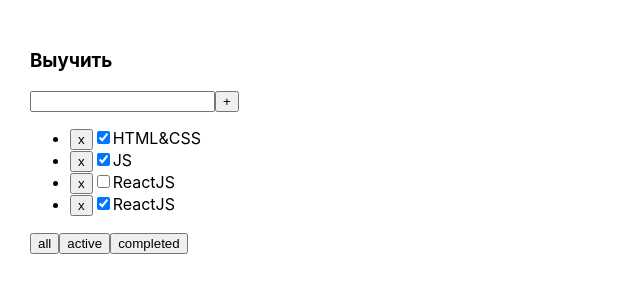
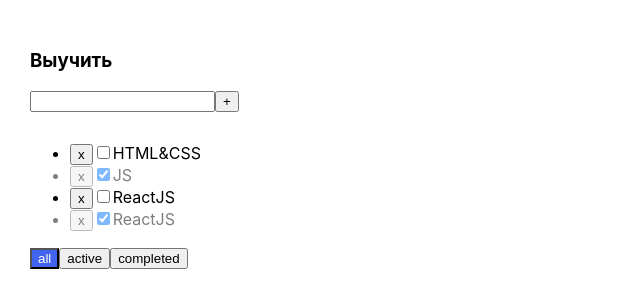
Before and after one commit to DaniyelGit/Todolist, a React (Create React App) app: page / in a window 1280 px wide. Shown: the top 308 px of the page, without its empty margins (0-640 px from the left). Built offline with nearby package versions, Linux system fonts and the light colour scheme.

Commit message:
refactor component Todolist added module.css for component Todolist.tsx added validation for the task name input

```diff
--- a/src/App.tsx
+++ b/src/App.tsx
@@ -1,7 +1,7 @@
 import React, {useState} from 'react';
 import './App.css';
 
-import {Todolist} from "./components/Todolist";
+import {Todolist} from "./components/Todolist/Todolist";
 import {v1} from "uuid";
 
 export type TasksType = {
@@ -17,7 +17,7 @@ function App() {
 
 
    const [tasks, setTasks] = useState<Array<TasksType>>([
-      {id: v1(), title: "HTML&CSS", isDone: true},
+      {id: v1(), title: "HTML&CSS", isDone: false},
       {id: v1(), title: "JS", isDone: true},
       {id: v1(), title: "ReactJS", isDone: false},
       {id: v1(), title: "ReactJS", isDone: true},
@@ -49,10 +49,10 @@ function App() {
    let filteredTasks = tasks;
    if (filterTask === 'active') {
       filteredTasks = tasks.filter(item => !item.isDone)
-   };
+   }
    if (filterTask === 'completed') {
       filteredTasks = tasks.filter(item => item.isDone)
-   };
+   }
 
    return (
       <div className="App">
--- a/src/components/Button.tsx
+++ b/src/components/Button.tsx
@@ -3,15 +3,18 @@ import React from 'react';
 export type ButtonPropsType = {
    children: string
    onClick: () => void
+   className?: string
 }
 
 export const Button = (props: ButtonPropsType) => {
    const {
       children,
-      onClick
+      onClick,
+      className,
    } = props;
 
+
    return (
-      <button onClick={onClick}>{children}</button>
+      <button className={className} onClick={onClick}>{children}</button>
    );
 };
--- /dev/null
+++ b/src/components/Todolist/Todolist.module.css
@@ -0,0 +1,28 @@
+.wrapper {
+    position: relative;
+    padding-bottom: 15px;
+}
+
+.error {
+    border: 1px solid red;
+}
+
+.error:focus {
+    outline: none;
+}
+
+.errorMessage {
+    position: absolute;
+    left: 0;
+    bottom: -8px;
+    color: red;
+}
+
+.activeFilter {
+    background-color: #4164f1;
+    color: #fff;
+}
+
+.taskIsDone {
+    opacity: .5;
+}
--- a/src/components/Todolist.tsx
+++ b/src/components/Todolist/Todolist.tsx
@@ -1,6 +1,8 @@
 import React, {ChangeEvent, KeyboardEvent, useState} from "react";
-import {FilterValuesType, TasksType} from "../App";
-import {Button} from "./Button";
+import s from './Todolist.module.css';
+
+import {FilterValuesType, TasksType} from "../../App";
+import {Button} from "../Button";
 
 type TodolistPropsType = {
    title: string
@@ -22,14 +24,24 @@ export const Todolist = (props: TodolistPropsType) => {
    } = props;
 
    const [valueInput, setValueInput] = useState<string>('');
+   const [error, setError] = useState<string | null>(null);
+
+   const [styleForBtnFiltered, setStyleForBtnFiltered] = useState<FilterValuesType>('all')
 
    const addTaskHandler = () => {
-      addTask(valueInput);
-      setValueInput('');
+      if (valueInput.trim() !== '') {
+         addTask(valueInput.trim());
+         setValueInput('');
+      }
+      else {
+         setError('Title is reqired');
+      }
    };
 
    const changeValueInputHandler = (e: ChangeEvent<HTMLInputElement>) => {
       setValueInput(e.currentTarget.value);
+
+      error && setError(null);
    };
 
    const removeTaskHandler = (taskID: string) => {
@@ -46,9 +58,14 @@ export const Todolist = (props: TodolistPropsType) => {
       }
    };
 
-   const mappedTasks = tasks && tasks.map((task, index) => {
+   const changeFilterHandler = (filter: FilterValuesType) => {
+      changeFilter(filter);
+      setStyleForBtnFiltered(filter);
+   }
+
+   const mappedTasks = tasks && tasks.map(task => {
       return (
-         <li key={task.id}>
+         <li key={task.id} className={task.isDone ? s.taskIsDone : ''}>
             <button onClick={() => removeTaskHandler(task.id)}>x</button>
             <input type="checkbox" checked={task.isDone} onChange={() => changeCheckedHandler(task.id)}/>
             <span>{task.title}</span>
@@ -59,17 +76,20 @@ export const Todolist = (props: TodolistPropsType) => {
    return (
       <div>
          <h3>{title}</h3>
-         <div>
-            <input value={valueInput} onChange={changeValueInputHandler} onKeyPress={onKeyPressHandler}/>
+         <div className={s.wrapper}>
+            <input className={error ? s.error : ''} value={valueInput} onChange={changeValueInputHandler} onKeyPress={onKeyPressHandler}/>
             <button onClick={addTaskHandler}>+</button>
+            {
+               error &&  <div className={s.errorMessage}>{error}</div>
+            }
          </div>
          <ul>
             {mappedTasks}
          </ul>
          <div>
-            <Button onClick={() => changeFilter('all')}>all</Button>
-            <Button onClick={() => changeFilter('active')}>active</Button>
-            <Button onClick={() => changeFilter('completed')}>completed</Button>
+            <Button className={styleForBtnFiltered === 'all' ? s.activeFilter : ''} onClick={() => changeFilterHandler('all')}>all</Button>
+            <Button className={styleForBtnFiltered === 'active' ? s.activeFilter : ''} onClick={() => changeFilterHandler('active')}>active</Button>
+            <Button className={styleForBtnFiltered === 'completed' ? s.activeFilter : ''} onClick={() => changeFilterHandler('completed')}>completed</Button>
          </div>
       </div>
    );
```
